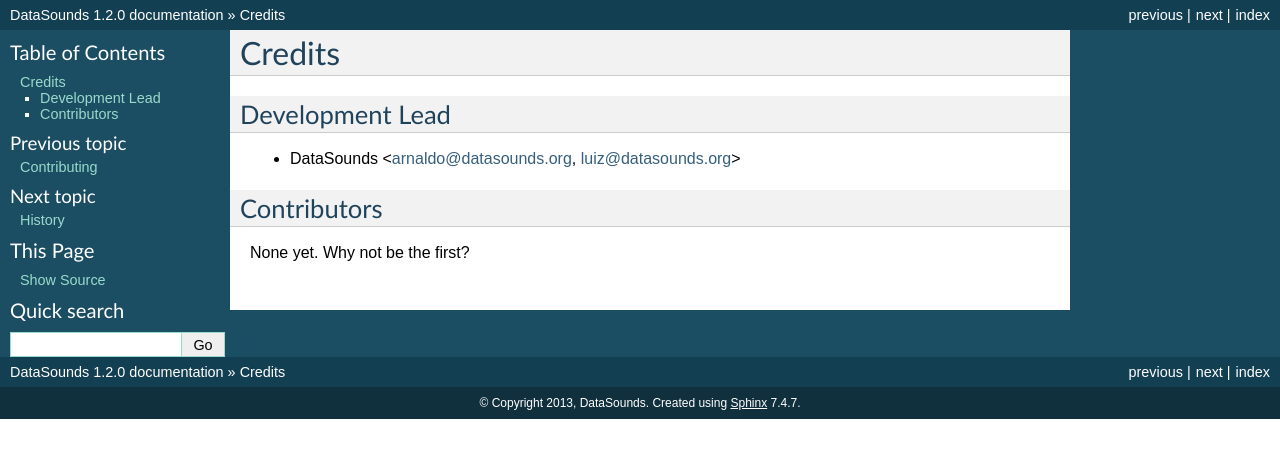
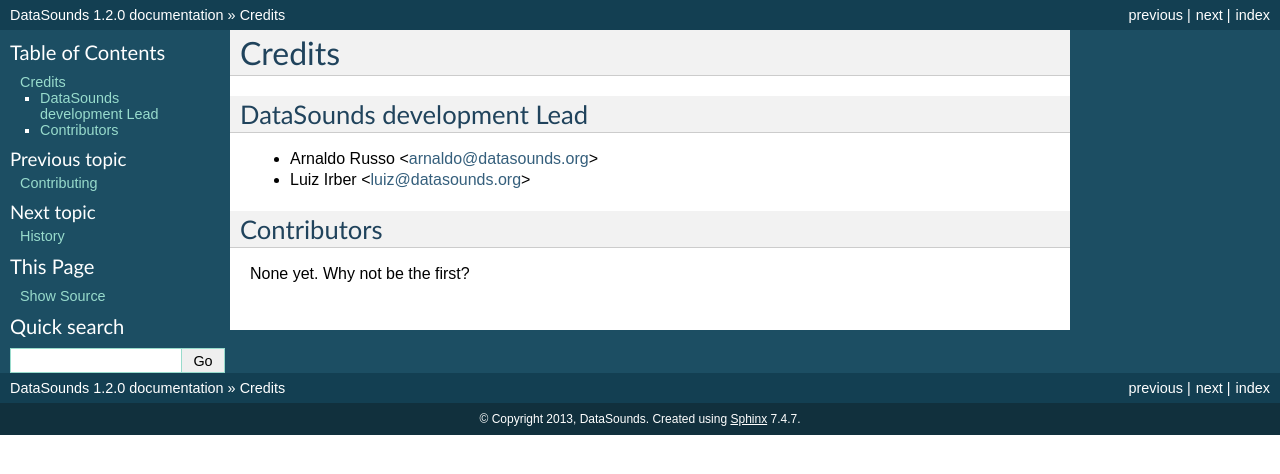
Before and after one commit to DataSounds/DataSounds, a Sphinx documentation site: the page built from docs/authors.rst, in a window 1280 px wide. Shown: the top 474 px of the page. Built offline with Sphinx 7.4.7, drawn with Linux system fonts in a browser that asks for light colours.

Commit message:
Update authors.rst

```diff
--- a/docs/authors.rst
+++ b/docs/authors.rst
@@ -2,10 +2,11 @@
 Credits
 =======
 
-Development Lead
+DataSounds development Lead
 ----------------
 
-* DataSounds <arnaldo@datasounds.org, luiz@datasounds.org>
+* Arnaldo Russo <arnaldo@datasounds.org>
+* Luiz Irber <luiz@datasounds.org>
 
 Contributors
 ------------
```
